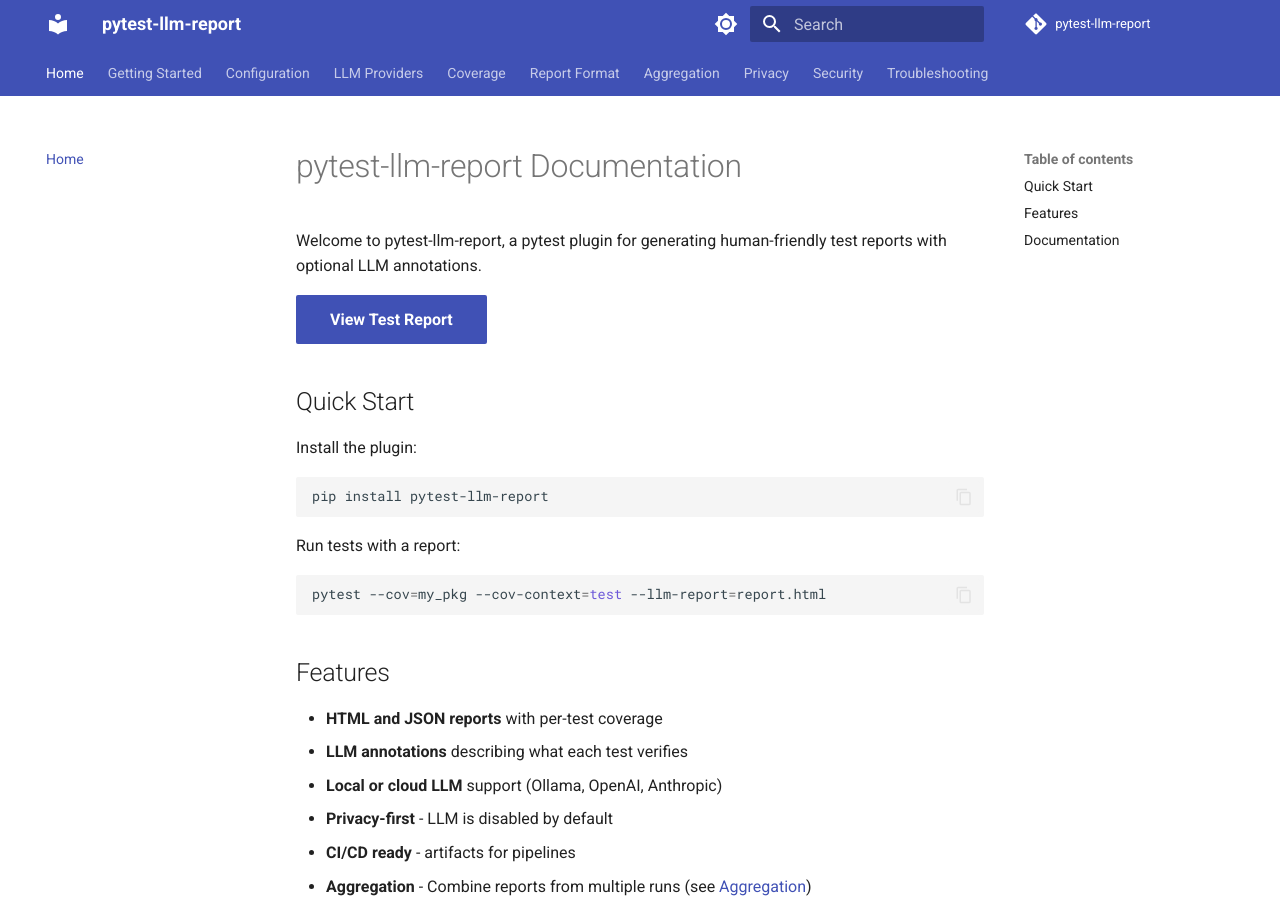
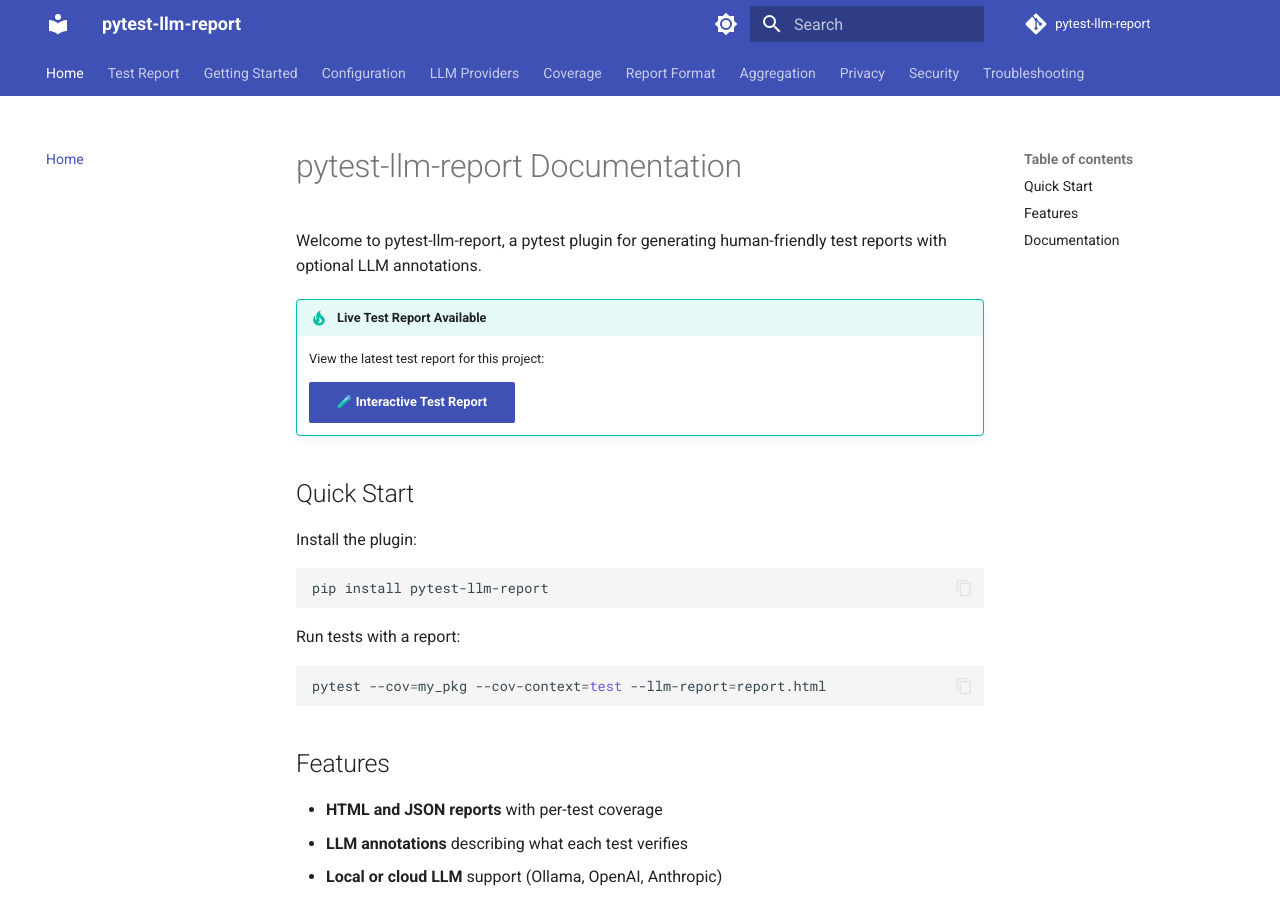
Before and after one commit to palakpsheth/pytest-llm-report, an MkDocs documentation site: the page built from docs/index.md, in a window 1280 px wide and 900 px high. Built offline with MkDocs 1.6.1 and Material for MkDocs 9.7.7, drawn with Linux system fonts in a browser that asks for light colours; comment, search, counter and statistics services are not loaded.

Commit message:
docs: Add prominent test report link in navigation and homepage
Co-authored-by: palakpsheth <13122115+palakpsheth@users.noreply.github.com>

```diff
--- a/docs/index.md
+++ b/docs/index.md
@@ -2,7 +2,10 @@
 
 Welcome to pytest-llm-report, a pytest plugin for generating human-friendly test reports with optional LLM annotations.
 
-[View Test Report](reports/index.html){ .md-button .md-button--primary }
+!!! tip "Live Test Report Available"
+    View the latest test report for this project:
+
+    [🧪 Interactive Test Report](reports/index.html){ .md-button .md-button--primary }
 
 
 ## Quick Start
--- a/mkdocs.yml
+++ b/mkdocs.yml
@@ -28,6 +28,7 @@ theme:
 
 nav:
   - Home: index.md
+  - Test Report: test-report.md
   - Getting Started: getting-started.md
   - Configuration: configuration.md
   - LLM Providers: providers.md
```
Also changed, not shown: docs/test-report.md (added, +45 -0 lines).
